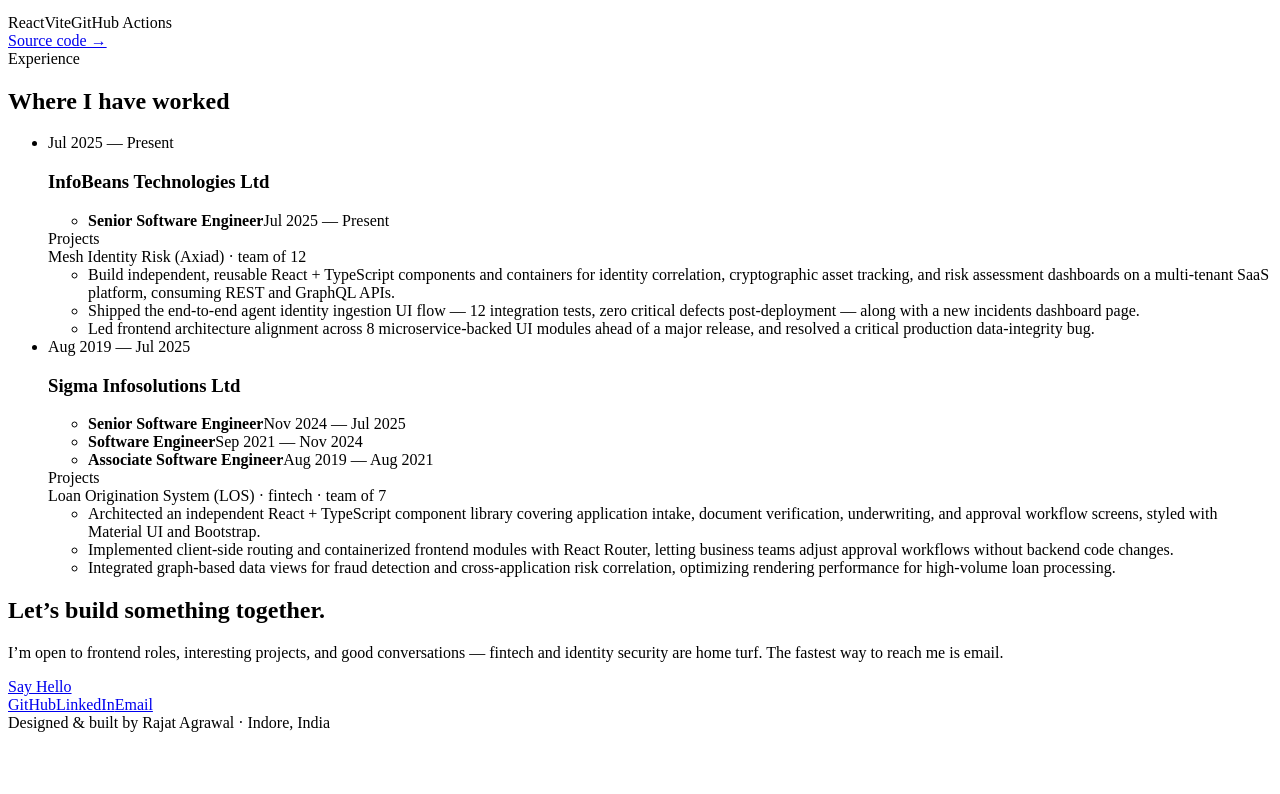
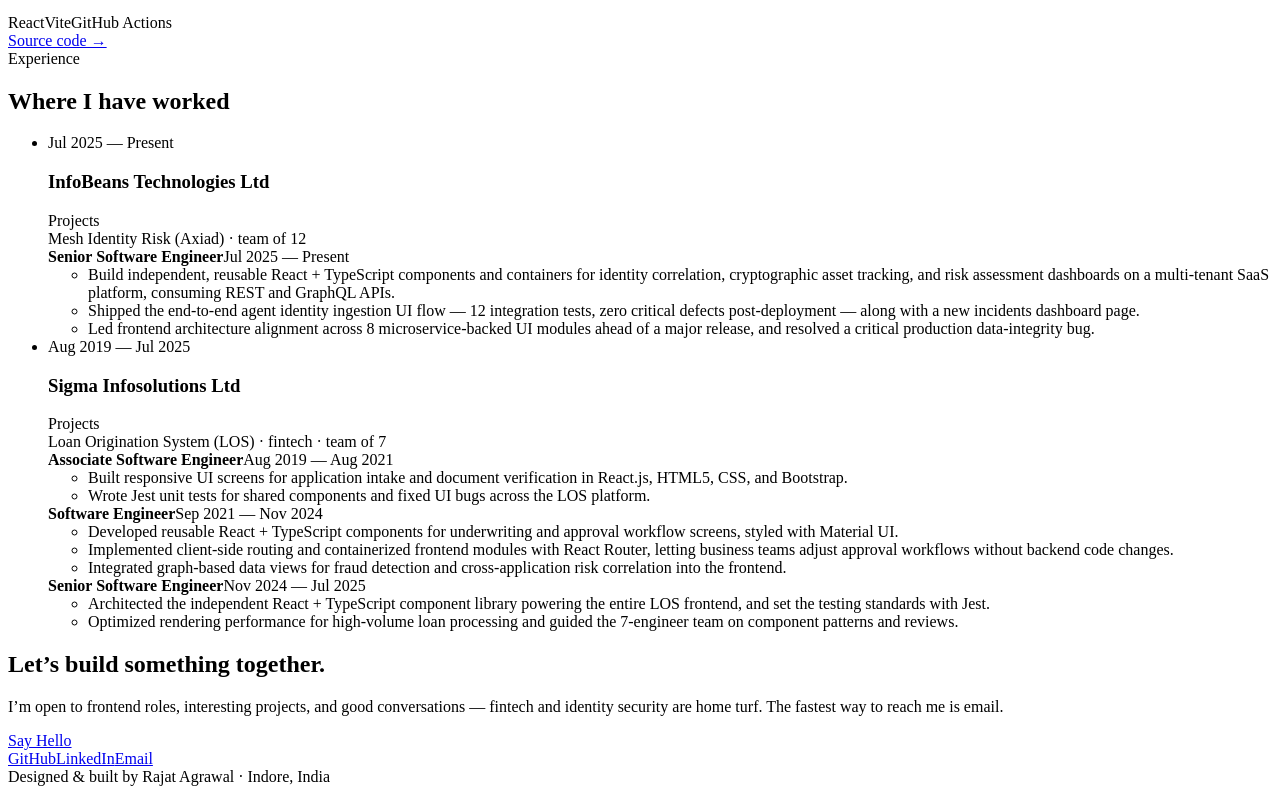
Before and after one commit to rajatagrawal27/rajatagrawal27.github.io, a React (Vite) app: page / in a window 1280 px wide. Shown: the part 2328-3122 px from the top of the page. Before the commit the page ends 3068 px from the top, so only its background shows below. Built offline with nearby package versions, Linux system fonts and the light colour scheme; the HTML template or start-up script is replaced by a standard one.

Commit message:
feat: per-role achievements inside each company (ASE → SE → SSE progression)

```diff
--- a/src/components/TimelineItem.jsx
+++ b/src/components/TimelineItem.jsx
@@ -1,18 +1,10 @@
 import SkillBadge from './SkillBadge'
 
-export default function TimelineItem({ company, period, roles, projects, points }) {
+export default function TimelineItem({ company, period, roles, projects }) {
   return (
     <li className="timeline-item">
       <span className="timeline-item__period">{period}</span>
       <h3 className="timeline-item__role">{company}</h3>
-      <ul className="timeline-item__roles">
-        {roles.map(({ title, period: rolePeriod }) => (
-          <li key={title}>
-            <strong>{title}</strong>
-            <span>{rolePeriod}</span>
-          </li>
-        ))}
-      </ul>
       {projects && projects.length > 0 && (
         <div className="timeline-item__projects">
           <span className="timeline-item__projects-label">Projects</span>
@@ -23,11 +15,23 @@
           </div>
         </div>
       )}
-      <ul className="timeline-item__points">
-        {points.map((point) => (
-          <li key={point}>{point}</li>
+      <div className="timeline-item__stints">
+        {roles.map(({ title, period: rolePeriod, points }) => (
+          <div className="stint" key={title}>
+            <div className="stint__head">
+              <strong>{title}</strong>
+              <span>{rolePeriod}</span>
+            </div>
+            {points && points.length > 0 && (
+              <ul className="timeline-item__points">
+                {points.map((point) => (
+                  <li key={point}>{point}</li>
+                ))}
+              </ul>
+            )}
+          </div>
         ))}
-      </ul>
+      </div>
     </li>
   )
 }
--- a/src/data/content.js
+++ b/src/data/content.js
@@ -101,29 +101,49 @@
   {
     company: 'InfoBeans Technologies Ltd',
     period: 'Jul 2025 — Present',
+    projects: ['Mesh Identity Risk (Axiad) · team of 12'],
     roles: [
-      { title: 'Senior Software Engineer', period: 'Jul 2025 — Present' },
-    ],
-    projects: ['Mesh Identity Risk (Axiad) · team of 12'],
+      {
+        title: 'Senior Software Engineer',
+        period: 'Jul 2025 — Present',
         points: [
           'Build independent, reusable React + TypeScript components and containers for identity correlation, cryptographic asset tracking, and risk assessment dashboards on a multi-tenant SaaS platform, consuming REST and GraphQL APIs.',
           'Shipped the end-to-end agent identity ingestion UI flow — 12 integration tests, zero critical defects post-deployment — along with a new incidents dashboard page.',
           'Led frontend architecture alignment across 8 microservice-backed UI modules ahead of a major release, and resolved a critical production data-integrity bug.',
         ],
       },
+    ],
+  },
   {
     company: 'Sigma Infosolutions Ltd',
     period: 'Aug 2019 — Jul 2025',
+    projects: ['Loan Origination System (LOS) · fintech · team of 7'],
     roles: [
-      { title: 'Senior Software Engineer', period: 'Nov 2024 — Jul 2025' },
-      { title: 'Software Engineer', period: 'Sep 2021 — Nov 2024' },
-      { title: 'Associate Software Engineer', period: 'Aug 2019 — Aug 2021' },
+      {
+        title: 'Associate Software Engineer',
+        period: 'Aug 2019 — Aug 2021',
+        points: [
+          'Built responsive UI screens for application intake and document verification in React.js, HTML5, CSS, and Bootstrap.',
+          'Wrote Jest unit tests for shared components and fixed UI bugs across the LOS platform.',
         ],
-    projects: ['Loan Origination System (LOS) · fintech · team of 7'],
+      },
+      {
+        title: 'Software Engineer',
+        period: 'Sep 2021 — Nov 2024',
         points: [
-      'Architected an independent React + TypeScript component library covering application intake, document verification, underwriting, and approval workflow screens, styled with Material UI and Bootstrap.',
+          'Developed reusable React + TypeScript components for underwriting and approval workflow screens, styled with Material UI.',
           'Implemented client-side routing and containerized frontend modules with React Router, letting business teams adjust approval workflows without backend code changes.',
-      'Integrated graph-based data views for fraud detection and cross-application risk correlation, optimizing rendering performance for high-volume loan processing.',
+          'Integrated graph-based data views for fraud detection and cross-application risk correlation into the frontend.',
+        ],
+      },
+      {
+        title: 'Senior Software Engineer',
+        period: 'Nov 2024 — Jul 2025',
+        points: [
+          'Architected the independent React + TypeScript component library powering the entire LOS frontend, and set the testing standards with Jest.',
+          'Optimized rendering performance for high-volume loan processing and guided the 7-engineer team on component patterns and reviews.',
+        ],
+      },
     ],
   },
 ]
--- a/src/styles/global.css
+++ b/src/styles/global.css
@@ -276,11 +276,12 @@
 }
 .timeline-item__period { font-size: 13px; font-weight: 700; color: var(--accent); }
 .timeline-item__role { font-size: 18px; font-weight: 700; margin: 4px 0 2px; }
-.timeline-item__roles { display: grid; gap: 6px; margin: 12px 0 14px; max-width: 480px; }
-.timeline-item__roles li { display: flex; justify-content: space-between; align-items: baseline; gap: 16px; font-size: 14.5px; }
-.timeline-item__roles strong { color: var(--ink); font-weight: 700; }
-.timeline-item__roles span { color: var(--muted); font-size: 13px; white-space: nowrap; }
-.timeline-item__projects { display: flex; align-items: center; flex-wrap: wrap; gap: 10px; margin-bottom: 14px; }
+.timeline-item__stints { display: grid; gap: 20px; margin-top: 14px; }
+.stint { padding-left: 14px; border-left: 2px solid var(--accent-soft); }
+.stint__head { display: flex; justify-content: space-between; align-items: baseline; gap: 16px; margin-bottom: 8px; max-width: 560px; }
+.stint__head strong { color: var(--ink); font-size: 15.5px; font-weight: 700; }
+.stint__head span { color: var(--accent); font-size: 13px; font-weight: 700; white-space: nowrap; }
+.timeline-item__projects { display: flex; align-items: center; flex-wrap: wrap; gap: 10px; margin: 10px 0 4px; }
 .timeline-item__projects-label {
   font-size: 12px;
   font-weight: 700;
```
Lines whose indentation alone changed are shown as unchanged.
